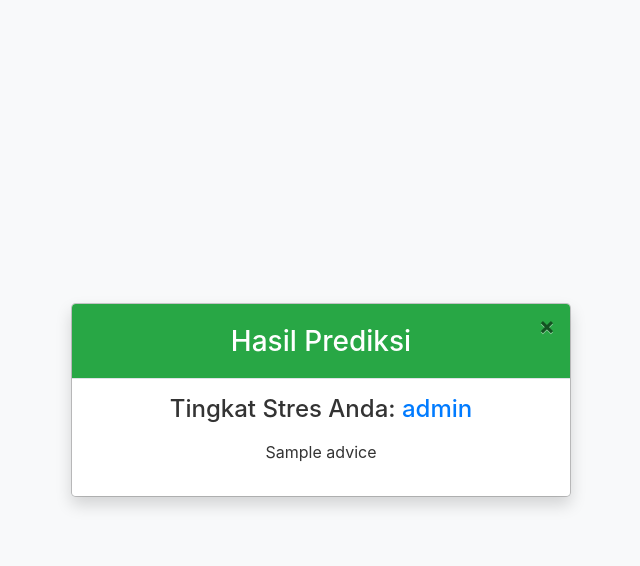
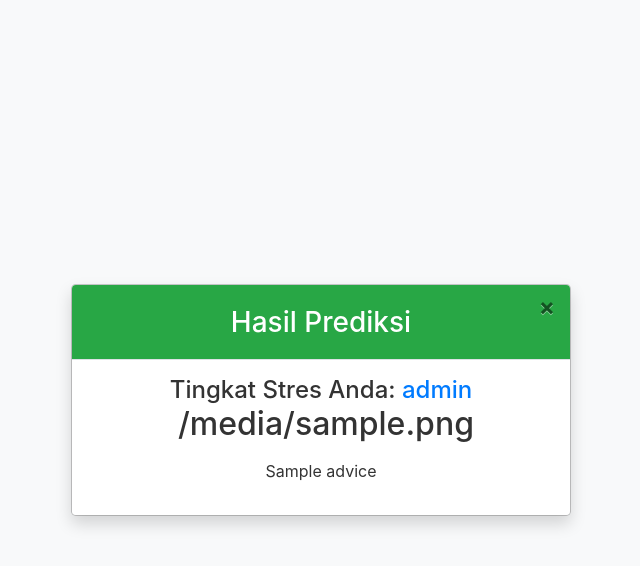
Before and after one commit to rizkyjackbar/skripsi, a Flask app: template templates/index.html in a window 1280 px wide. Shown: the top 566 px of the page, without its empty margins (319-959 px from the left). Run offline with Flask 3, Linux system fonts and the light colour scheme; the template is opened without the code that fills it: most values are stand-ins (such as "Sample title", 1, 10 or a date in 2020); some libraries are stand-ins or nearby versions.

Commit message:
add emot

```diff
--- a/app.py
+++ b/app.py
@@ -92,6 +92,7 @@ def index():
 
     stress_level = None
     advice = None
+    emoticon = None
 
     if request.method == "POST":
         # Ambil input dari form
@@ -109,10 +110,13 @@ def index():
         # Tentukan tingkat stres
         if predicted_class == 0:
             stress_level = "Ringan"
+            emoticon = "😊"  # Emoticon untuk stres ringan
         elif predicted_class == 1:
             stress_level = "Sedang"
+            emoticon = "😐"  # Emoticon untuk stres sedang
         else:
             stress_level = "Berat"
+            emoticon = "😟"  # Emoticon untuk stres berat
 
         # Saran berdasarkan tingkat stres
         advices = {
@@ -122,7 +126,8 @@ def index():
         }
         advice = advices[predicted_class]
 
-    return render_template('index.html', stress_level=stress_level, advice=advice, min_max_values=min_max_values, get_question_for_factor=get_question_for_factor)
+    return render_template('index.html', stress_level=stress_level, advice=advice, emoticon=emoticon,
+                           min_max_values=min_max_values, get_question_for_factor=get_question_for_factor)
 
 if __name__ == "__main__":
     app.run(debug=True)
--- a/static/css/style.css
+++ b/static/css/style.css
@@ -190,3 +190,9 @@ body {
     text-align: justify;
     /* Rata kiri-kanan untuk tampilan rapi */
 }
+
+.emoticon {
+    font-size: 2rem; /* Ukuran emoticon */
+    margin-left: 10px; /* Jarak dari teks */
+    vertical-align: middle; /* Posisikan emoticon sejajar dengan teks */
+}
--- a/templates/index.html
+++ b/templates/index.html
@@ -75,13 +75,17 @@
                 </div>
                 <div class="modal-body text-center">
                     {% if stress_level %}
-                    <h4 class="mb-3">Tingkat Stres Anda: <span class="text-primary">{{ stress_level }}</span></h4>
+                    <h4 class="mb-3">Tingkat Stres Anda:
+                        <span class="text-primary">{{ stress_level }}</span>
+                        <span class="emoticon">{{ emoticon }}</span>
+                    </h4>
                     <p>{{ advice }}</p>
                     {% endif %}
                 </div>
             </div>
         </div>
     </div>
+
 
     <form id="stressForm" method="POST" style="display: none;">
         {% for factor, min_max in min_max_values.items() %}
```
